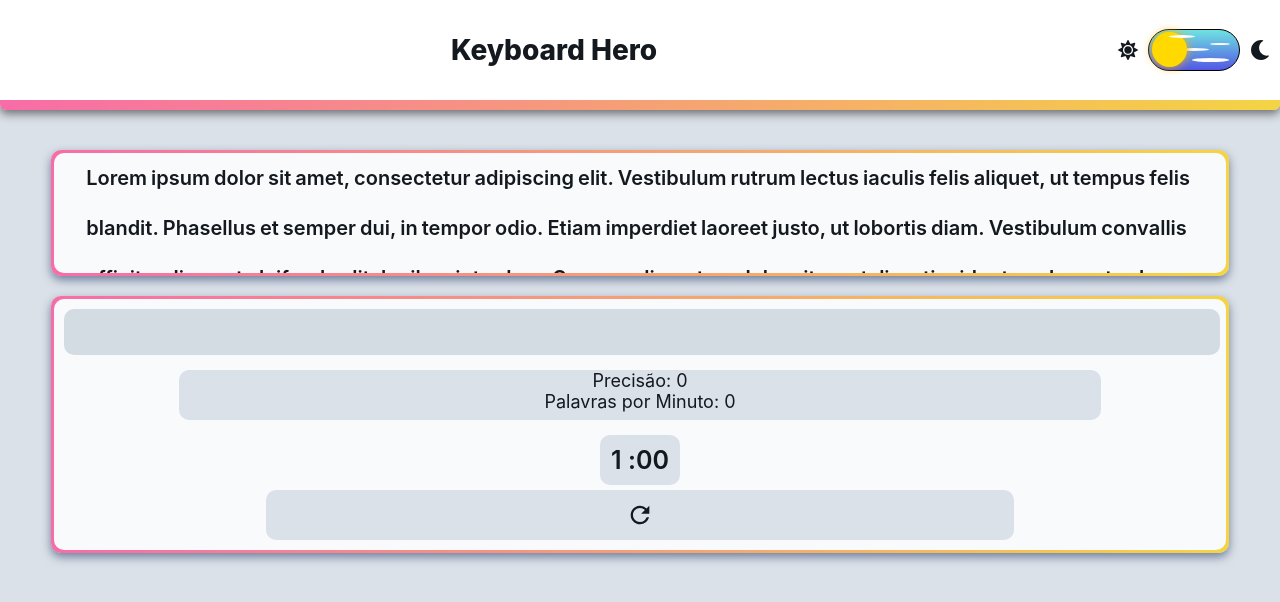
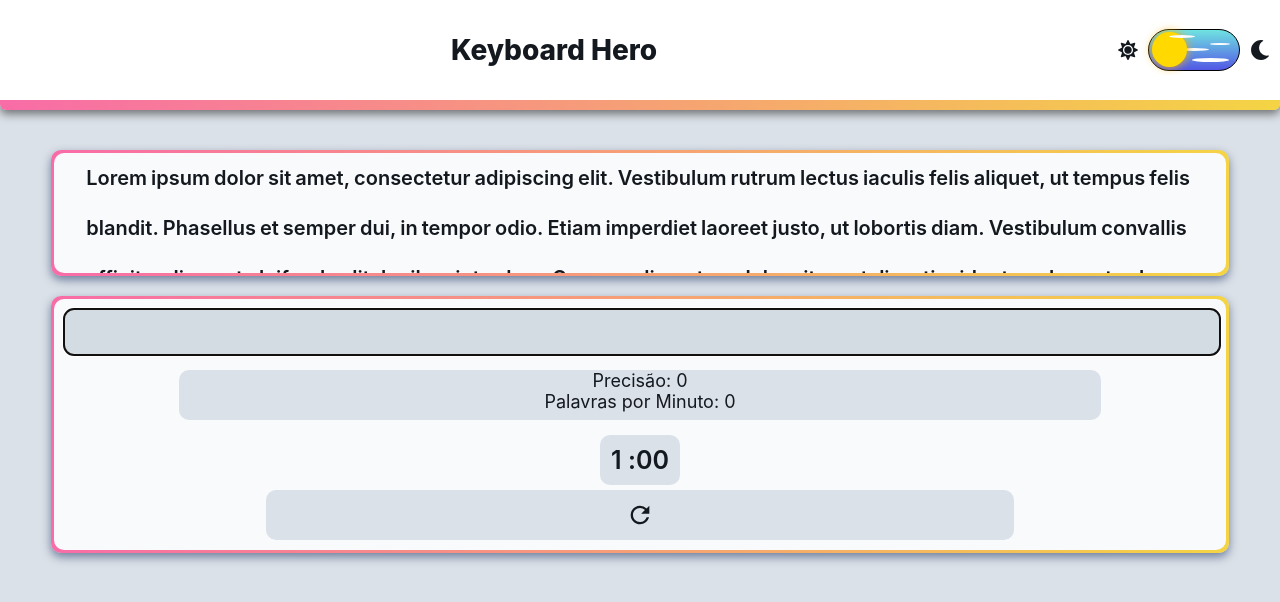
Before and after one commit to MatheusTurra/KeyboardHero, a Next.js app: page / in a window 1280 px wide. Shown: the top 602 px of the page. Built offline with nearby package versions, Linux system fonts and the light colour scheme.

Commit message:
Configuracões do input do usuário

```diff
--- a/components/typing_test/WordChecker/index.jsx
+++ b/components/typing_test/WordChecker/index.jsx
@@ -137,6 +137,9 @@ export default function WordChecker({isDarkModeOn}) {
               type="text"
               value={userInput}
               disabled={gameOver}
+              autoFocus={true}
+              spellCheck={false}
+              autoComplete="off"
               onChange={event => userInputHandler(event)}
             />
 
```
